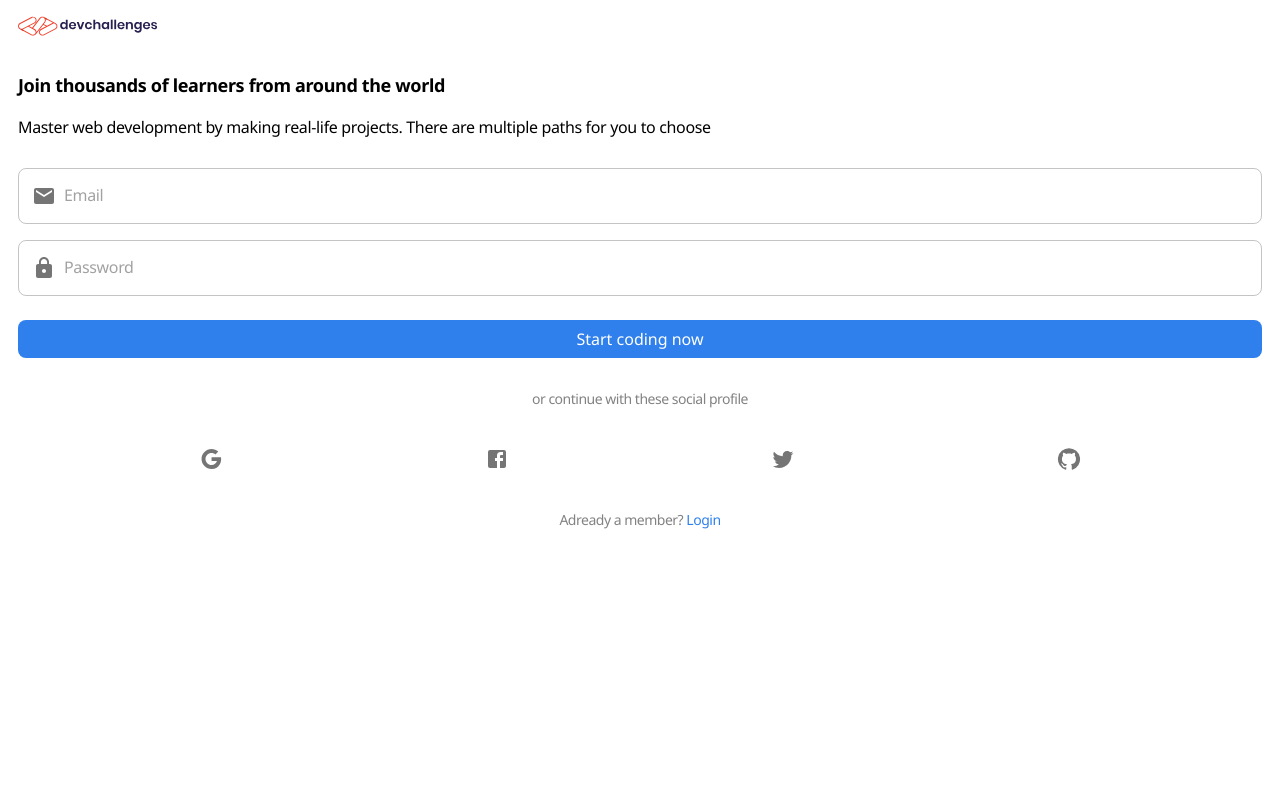
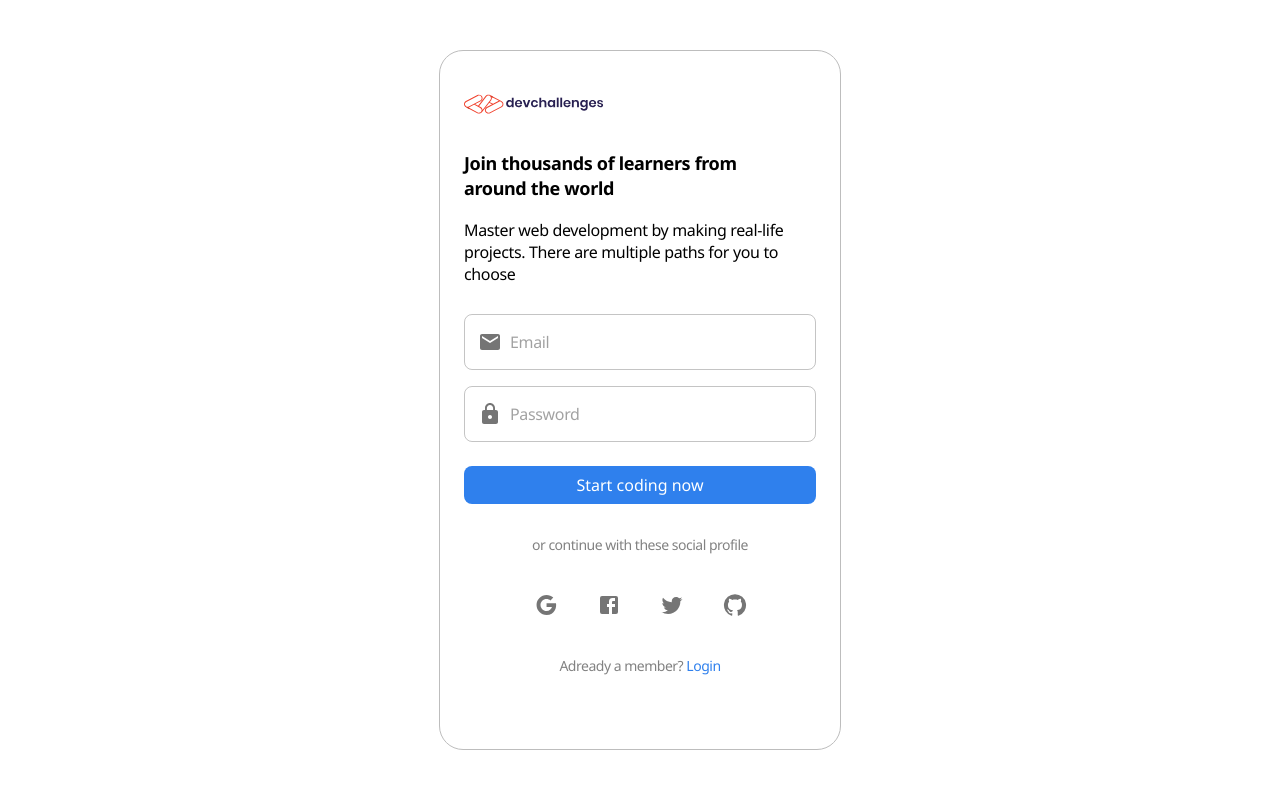
Before and after one commit to bibmode/authentication-app, a Next.js app: page / in a window 1280 px wide. Shown: the top 788 px of the page. Built offline with nearby package versions, Linux system fonts and the light colour scheme.

Commit message:
desktop login page

```diff
--- a/common/components/Layout.js
+++ b/common/components/Layout.js
@@ -11,7 +11,7 @@ export const theme = createTheme({
   breakpoints: {
     values: {
       xs: 0,
-      sm: 600,
+      sm: 400,
       md: 900,
       lg: 1300,
       xl: 1536,
--- a/common/components/LoginBox.js
+++ b/common/components/LoginBox.js
@@ -31,7 +31,7 @@ const Input = styled(TextField)(({ theme }) => ({
 const LoginBox = () => {
   return (
     <div className={styles.wrapper}>
-      <Container>
+      <Container maxWidth="sm">
         <img src="devchallenges.svg" alt="logo" />
         <h1>Join thousands of learners from around the world</h1>
         <p>
--- a/pages/index.js
+++ b/pages/index.js
@@ -4,8 +4,17 @@ import LoginBox from "../common/components/LoginBox";
 
 export default function Home() {
   return (
-    <div>
+    <div className="container">
       <LoginBox />
+
+      <style jsx>{`
+        .container {
+          min-height: 100vh;
+          display: flex;
+          justify-content: center;
+          align-items: center;
+        }
+      `}</style>
     </div>
   );
 }
--- a/styles/LoginBox.module.scss
+++ b/styles/LoginBox.module.scss
@@ -1,5 +1,12 @@
 .wrapper {
   margin-block: 1.6rem;
+  max-width: 47.3rem;
+
+  @media screen and (min-width: 473px) {
+    padding-block: 4.3rem;
+    border: 1px solid #bdbdbd;
+    border-radius: 2.4rem;
+  }
 
   img {
     width: 14rem;
@@ -12,11 +19,13 @@
     font-size: 1.8rem;
     line-height: 2.5rem;
     margin-block: 2rem 1.8rem;
+    max-width: 33.9rem;
   }
 
   p {
     font-size: 1.6rem;
     line-height: 2.2rem;
+    max-width: 33.9rem;
   }
 
   h2 {
--- a/styles/globals.scss
+++ b/styles/globals.scss
@@ -11,6 +11,11 @@ html {
   font-size: 62.5%;
   letter-spacing: -0.035em;
 }
+// body {
+//   display: flex;
+//   align-items: center;
+//   justify-content: center;
+// }
 
 a {
   color: inherit;
```
